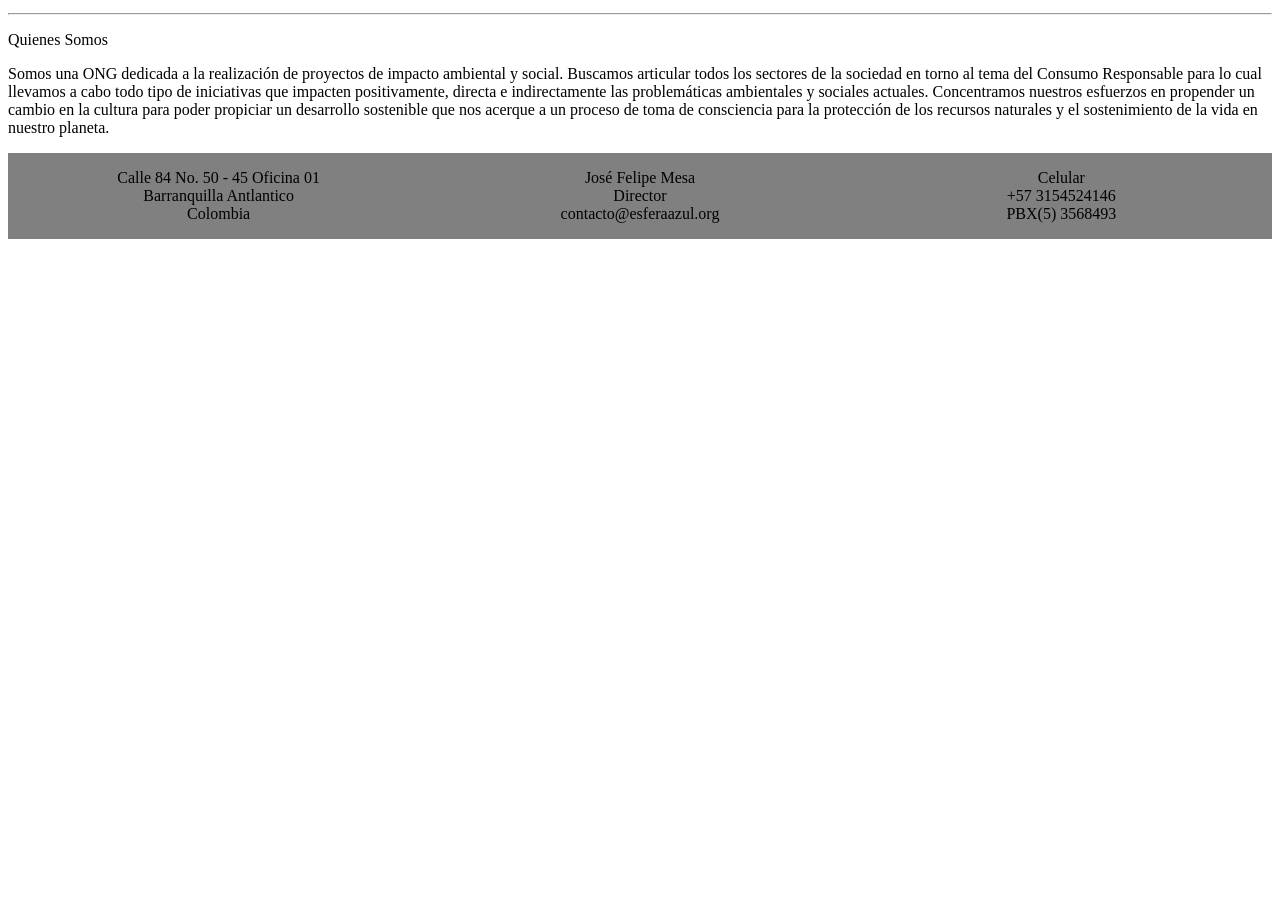
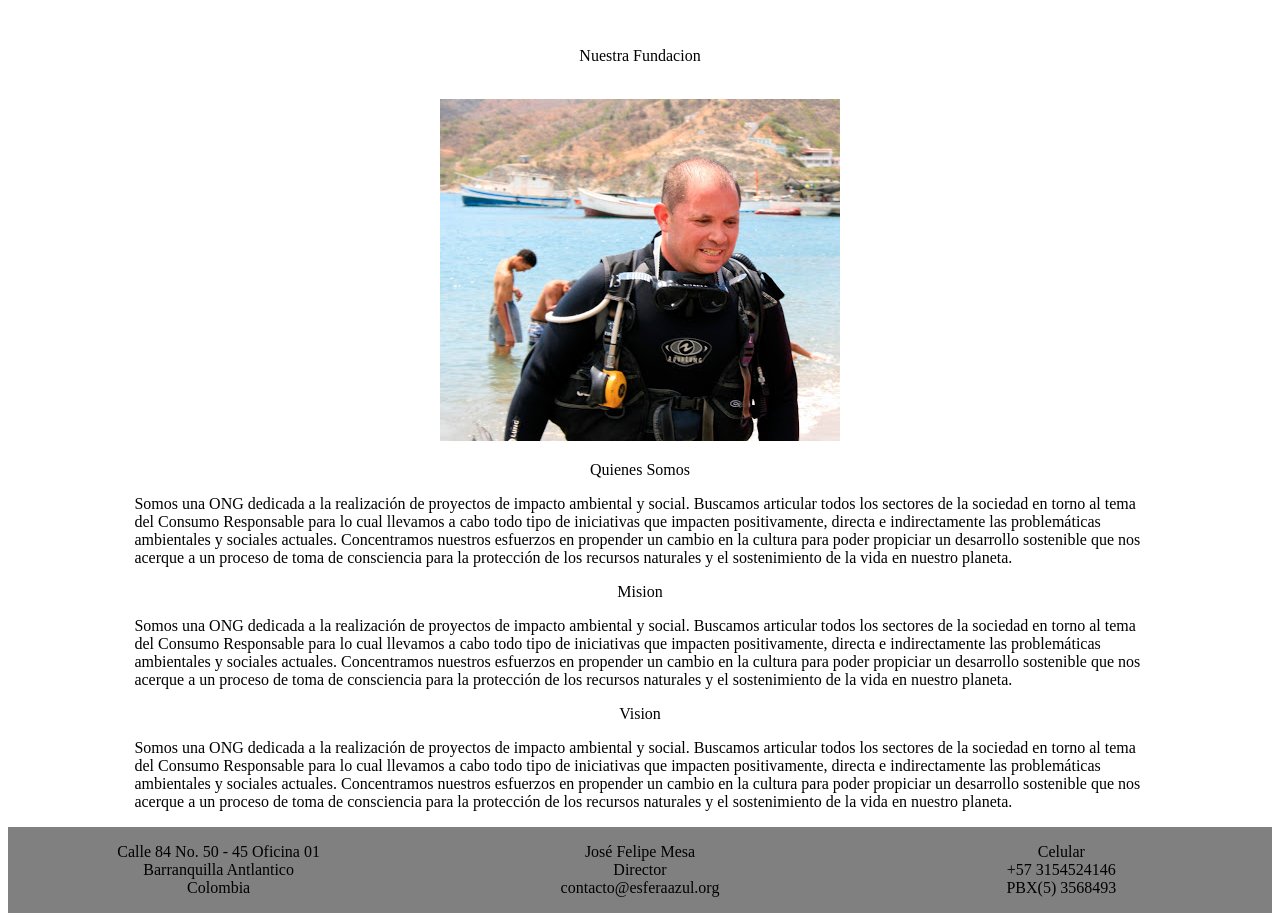
Before and after one commit to jpcc1217/WPEsferaAzul, a plain HTML site: page fundacion.html in a window 1280 px wide. Shown: the part 381-1302 px from the top of the page. Before the commit the page ends 800 px from the top, so only its background shows below. Drawn offline with Linux system fonts and the light colour scheme.

Commit message:
seccionfundacionmejoras

```diff
--- a/css/styles.css
+++ b/css/styles.css
@@ -237,3 +237,39 @@ a{
 
 
 }
+
+.parrafocentral{
+    display: inline-flexbox;
+    width: 80%;
+    text-align: center;
+    margin-left: auto;
+    margin-right: auto;
+
+}
+
+.parrafocentral p{
+
+    text-align: left;
+    text-justify: auto;
+
+}
+
+.parrafocentral #titulo{
+
+    text-align: center;
+    text-justify: auto;
+
+}
+
+.imagenSeccionFundacion{
+    display: inline-flexbox;
+    width: 60%;
+    text-align: center;
+    margin-left: auto;
+    margin-right: auto;
+}
+
+#titulogeneralseccionfundacion{
+    text-align: center;
+    text-justify: auto;
+}
--- a/fundacion.html
+++ b/fundacion.html
@@ -62,10 +62,26 @@
 
     </div>
 
+    <br>
 
-    <hr>
+    <p id="titulogeneralseccionfundacion">Nuestra Fundacion</p>
 
-    <p>
+    <br>
+
+
+
+
+    <div class="imagenSeccionFundacion">
+        <img src="img/quienessomos1.JPG">
+
+
+    </div>
+
+    <div class="parrafocentral">
+
+
+
+        <p id="titulo">
             Quienes Somos
 
         </p>
@@ -75,14 +91,61 @@
             Somos una ONG dedicada a la realización de proyectos de impacto ambiental y social.
 
             Buscamos articular todos los sectores de la sociedad en torno al tema del Consumo Responsable para lo cual
-        llevamos a cabo todo tipo de iniciativas que impacten positivamente, directa e indirectamente las problemáticas
+            llevamos a cabo todo tipo de iniciativas que impacten positivamente, directa e indirectamente las
+            problemáticas
             ambientales y sociales actuales.
 
             Concentramos nuestros esfuerzos en propender un cambio en la cultura para poder propiciar un desarrollo
-        sostenible que nos acerque a un proceso de toma de consciencia para la protección de los recursos naturales y el
+            sostenible que nos acerque a un proceso de toma de consciencia para la protección de los recursos naturales
+            y el
             sostenimiento de la vida en nuestro planeta.
 
         </p>
+
+        <p id="titulo">
+            Mision
+
+        </p>
+
+        <p>
+
+            Somos una ONG dedicada a la realización de proyectos de impacto ambiental y social.
+
+            Buscamos articular todos los sectores de la sociedad en torno al tema del Consumo Responsable para lo cual
+            llevamos a cabo todo tipo de iniciativas que impacten positivamente, directa e indirectamente las
+            problemáticas
+            ambientales y sociales actuales.
+
+            Concentramos nuestros esfuerzos en propender un cambio en la cultura para poder propiciar un desarrollo
+            sostenible que nos acerque a un proceso de toma de consciencia para la protección de los recursos naturales
+            y el
+            sostenimiento de la vida en nuestro planeta.
+
+        </p>
+
+
+        <p id="titulo">
+            Vision
+
+        </p>
+
+        <p>
+
+            Somos una ONG dedicada a la realización de proyectos de impacto ambiental y social.
+
+            Buscamos articular todos los sectores de la sociedad en torno al tema del Consumo Responsable para lo cual
+            llevamos a cabo todo tipo de iniciativas que impacten positivamente, directa e indirectamente las
+            problemáticas
+            ambientales y sociales actuales.
+
+            Concentramos nuestros esfuerzos en propender un cambio en la cultura para poder propiciar un desarrollo
+            sostenible que nos acerque a un proceso de toma de consciencia para la protección de los recursos naturales
+            y el
+            sostenimiento de la vida en nuestro planeta.
+
+        </p>
+
+    </div>
 
 
 
```
Lines whose indentation alone changed are shown as unchanged.
